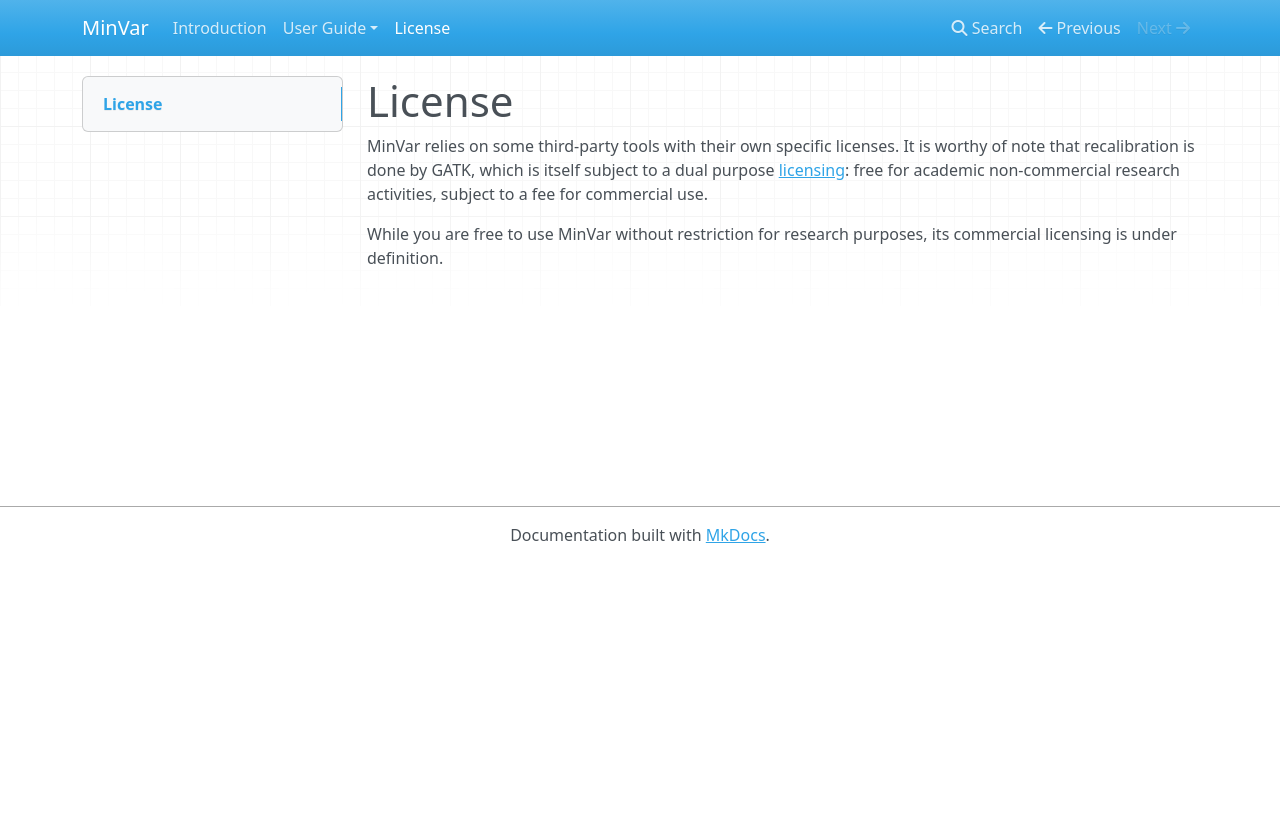
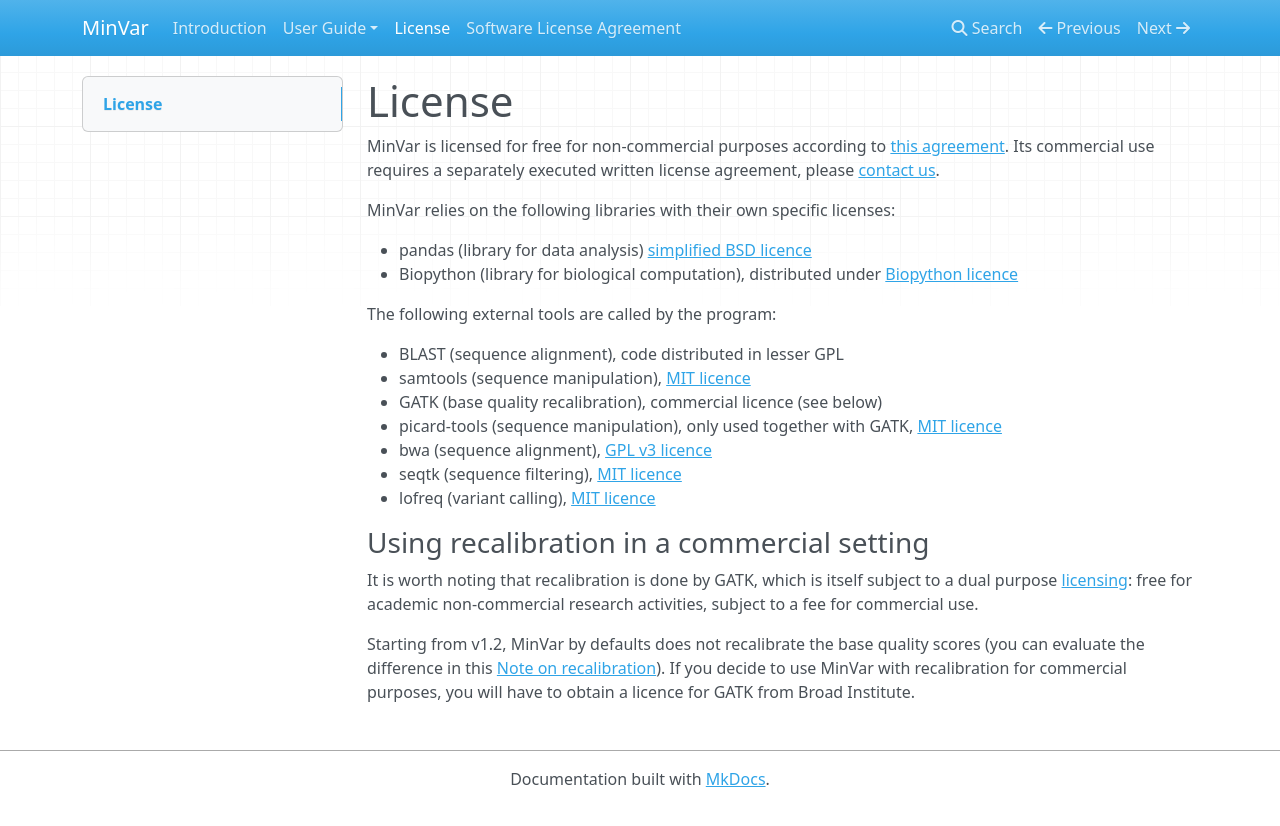
Before and after one commit to medvir/MinVar, an MkDocs documentation site: the page built from rtd/license.md, in a window 1280 px wide. Shown: the top 826 px of the page. Built offline with MkDocs 1.6.1, drawn with Linux system fonts in a browser that asks for light colours; nearby versions of some CDN libraries; old or Windows-style settings are respelled for this version of MkDocs.

Commit message:
Expanding docs [ci skip]

```diff
--- a/mkdocs.yml
+++ b/mkdocs.yml
@@ -5,6 +5,8 @@
 pages:
     - Introduction: 'index.md'
     - User Guide:
-        - 'Installation': 'user-guide/installation.md'
-        - 'Output files': 'user-guide/output-files.md'
-    - 'License': 'license.md'
+        - Installation: 'user-guide/installation.md'
+        - Output files: 'user-guide/output-files.md'
+        - Note on recalibration: 'user-guide/recal.md'
+    - License: 'license.md'
+    - Software License Agreement: 'agreement.md'
--- a/rtd/license.md
+++ b/rtd/license.md
@@ -1,9 +1,33 @@
 # License
 
-MinVar relies on some third-party tools with their own specific licenses.
-It is worthy of note that recalibration is done by GATK, which is itself
+MinVar is licensed for free for non-commercial purposes according to
+[this agreement](agreement.md). Its commercial use requires a separately
+executed written license agreement, please
+[contact us](https://ozagordi.github.io/MinVar/#contact).
+
+MinVar relies on the following libraries with their own specific licenses:
+
+- pandas (library for data analysis) [simplified BSD licence](http://pandas.pydata.org/pandas-docs/stable/overview.html#license)
+- Biopython (library for biological computation), distributed under [Biopython licence](https://github.com/biopython/biopython/blob/master/LICENSE.rst)
+
+The following external tools are called by the program:
+
+- BLAST (sequence alignment), code distributed in lesser GPL
+- samtools (sequence manipulation), [MIT licence](https://github.com/samtools/samtools/blob/develop/LICENSE)
+- GATK (base quality recalibration), commercial licence (see below)
+- picard-tools (sequence manipulation), only used together with GATK, [MIT licence](https://github.com/broadinstitute/picard/blob/master/LICENSE.txt)
+- bwa (sequence alignment), [GPL v3 licence](https://github.com/lh3/bwa/blob/master/COPYING)
+- seqtk (sequence filtering), [MIT licence](https://github.com/lh3/seqtk/blob/master/LICENSE)
+- lofreq (variant calling), [MIT licence](https://github.com/CSB5/lofreq/blob/master/LICENSE)
+
+### Using recalibration in a commercial setting
+
+It is worth noting that recalibration is done by GATK, which is itself
 subject to a dual purpose [licensing](https://software.broadinstitute.org/gatk/download/licensing.php):
 free for academic non-commercial research activities, subject to a fee for commercial use.
 
-While you are free to use MinVar without restriction for research purposes, its
-commercial licensing is under definition.
+Starting from v1.2, MinVar by defaults does not recalibrate the base quality
+scores (you can evaluate the difference in this
+[Note on recalibration](user-guide/recal.md)). If you decide to use MinVar
+with recalibration for commercial purposes, you will have to obtain a licence
+for GATK from Broad Institute.
```
Also changed, not shown: rtd/agreement.md (added, +146 -0 lines), rtd/user-guide/recal.md (added, +28 -0 lines), 2 other files.
